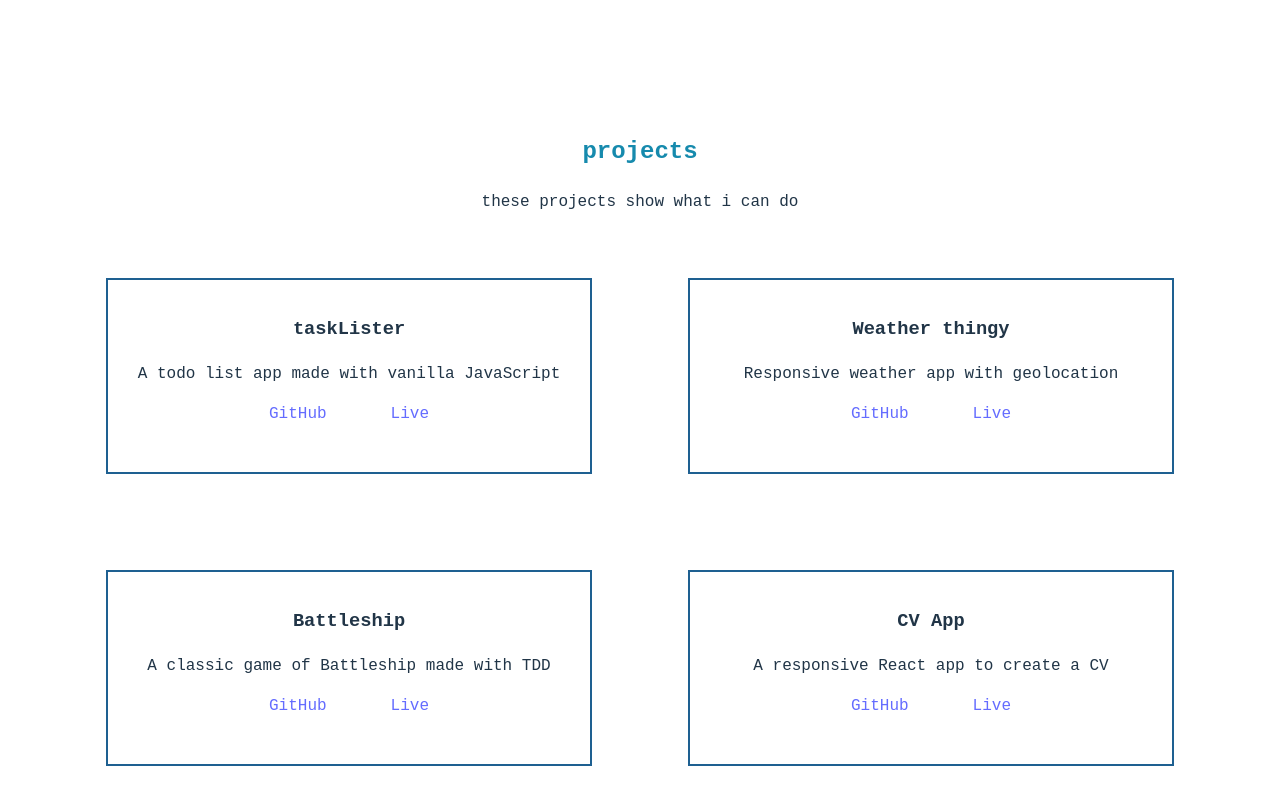
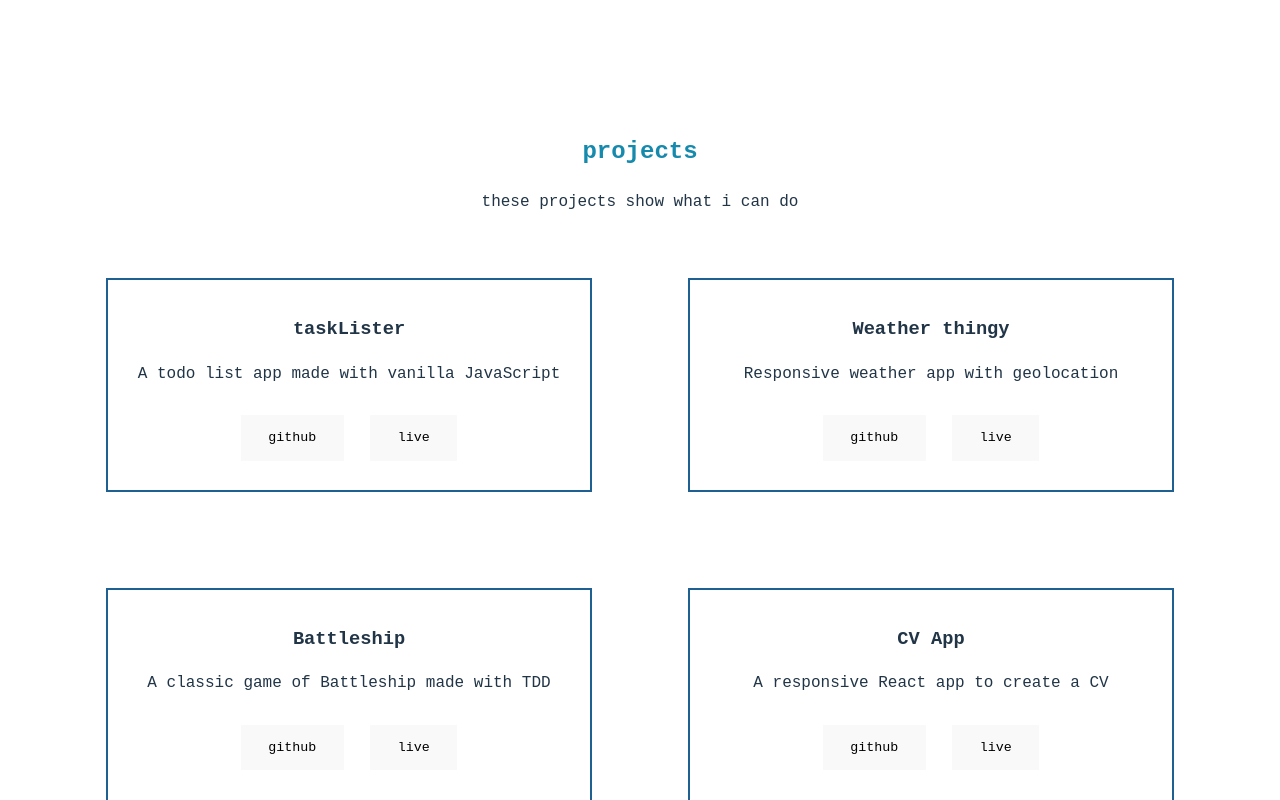
Before and after one commit to impronen/personal-portfolio, a React (Vite) app: page / in a window 1280 px wide. Shown: the part 720-1520 px from the top of the page. Built offline with nearby package versions, Linux system fonts and the light colour scheme.

Commit message:
add feature to button comp

```diff
--- a/src/App.css
+++ b/src/App.css
@@ -67,6 +67,12 @@ ul {
   -moz-text-fill-color: transparent;
 }
 
+.splashSection,
+.projects,
+.about {
+  max-width: 1400px;
+}
+
 .splashSection {
   min-height: 70vh;
 }
@@ -102,6 +108,14 @@ ul {
 
 .splashButton {
   margin-top: 1.5em;
+  padding: 1em 2.2em;
+  font-size: 1.1em;
+  font-weight: 500;
+}
+
+.projectButton {
+  margin: 1em;
+  padding: 1em 1.9em;
 }
 
 .projectContainer {
--- a/src/App.jsx
+++ b/src/App.jsx
@@ -20,7 +20,11 @@ function App() {
         <div className="card">
           <Greeting />
         </div>
-        <Button onClick={scrollToProjects} className="splashButton" />
+        <Button
+          text="projects"
+          onClick={scrollToProjects}
+          className="splashButton"
+        />
       </div>
       <Projects ref={projects} />
       <About />
--- a/src/components/Button.jsx
+++ b/src/components/Button.jsx
@@ -1,8 +1,15 @@
-export default function Button(props) {
+export default function Button({ text, className, onClick, url }) {
+  const handleClick = () => {
+    if (url) {
+      window.open(url, "_blank");
+    } else if (onClick) {
+      onClick();
+    }
+  };
   return (
     <>
-      <button className={props.className} onClick={props.onClick}>
-        projects
+      <button className={className} onClick={handleClick}>
+        {text}
       </button>
     </>
   );
--- a/src/components/Project.jsx
+++ b/src/components/Project.jsx
@@ -1,14 +1,12 @@
+import Button from "./Button";
+
 export default function Project({ project, description, github, live }) {
   return (
     <div className="project">
       <h3 className="projectHeading">{project}</h3>
       <p className="projectDescription">{description}</p>
-      <a href={github} target="_blank" rel="noopener noreferrer">
-        GitHub
-      </a>
-      <a href={live} target="_blank" rel="noopener noreferrer">
-        Live
-      </a>
+      <Button text="github" url={github} className="projectButton" />
+      <Button text="live" url={live} className="projectButton" />
     </div>
   );
 }
--- a/src/components/Projects.jsx
+++ b/src/components/Projects.jsx
@@ -5,7 +5,7 @@ import Project from "./Project";
 const Projects = forwardRef((props, ref) => {
   return (
     <>
-      <div ref={ref}>
+      <div className="projects" ref={ref}>
         <h2 className="projecSectiontHeading">projects</h2>
         <p>these projects show what i can do</p>
         <div className="projectContainer">
--- a/src/index.css
+++ b/src/index.css
@@ -50,11 +50,7 @@ h1 {
 }
 
 button {
-  border-radius: 8px;
   border: 2px solid transparent;
-  padding: 1em 2.2em;
-  font-size: 1.1em;
-  font-weight: 500;
   font-family: inherit;
   background-color: #1a1a1a;
   cursor: pointer;
```
